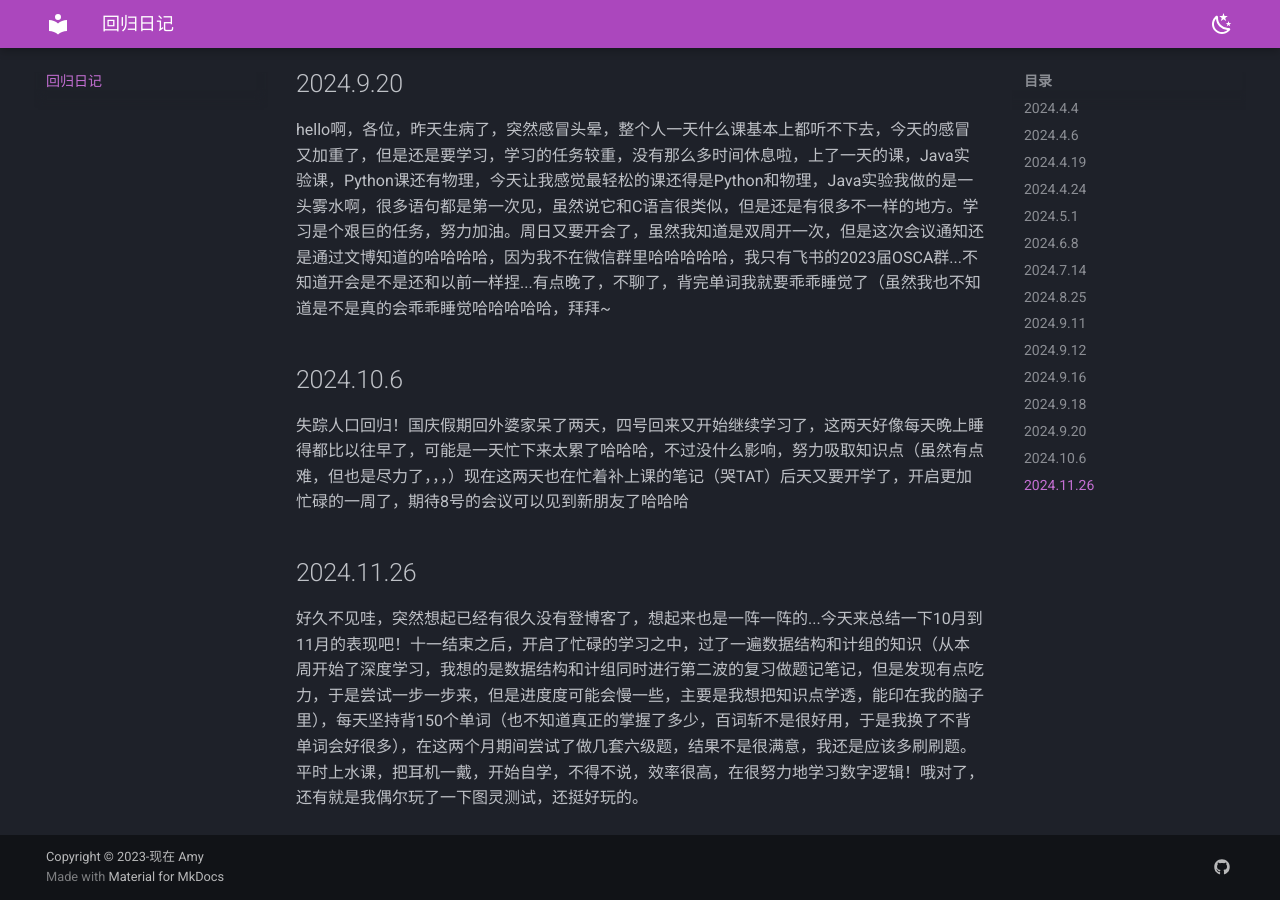
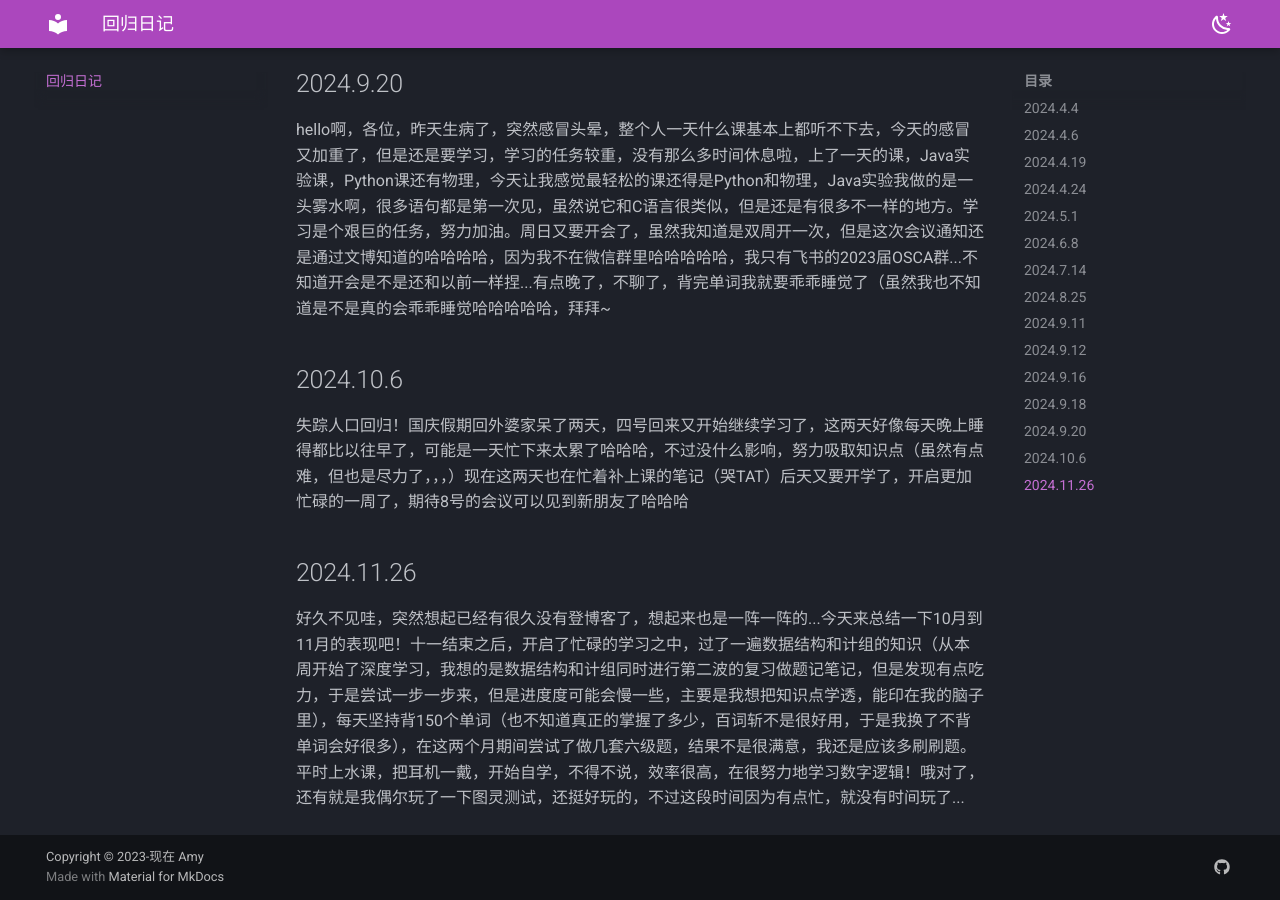
Before and after one commit to AmyWang5/Amyhhh-blog, an MkDocs documentation site: the page built from docs/AMY4/comback.md, in a window 1280 px wide and 900 px high, scrolled down 2431 px. Built offline with MkDocs 1.6.1 and Material for MkDocs 9.7.7, drawn with Linux system fonts in a browser that asks for light colours.

Commit message:
2024-11-26_17:21:43 update

```diff
--- a/docs/AMY4/comback.md
+++ b/docs/AMY4/comback.md
@@ -60,4 +60,4 @@
 
 ## 2024.11.26
 
-好久不见哇，突然想起已经有很久没有登博客了，想起来也是一阵一阵的...今天来总结一下10月到11月的表现吧！十一结束之后，开启了忙碌的学习之中，过了一遍数据结构和计组的知识（从本周开始了深度学习，我想的是数据结构和计组同时进行第二波的复习做题记笔记，但是发现有点吃力，于是尝试一步一步来，但是进度度可能会慢一些，主要是我想把知识点学透，能印在我的脑子里），每天坚持背150个单词（也不知道真正的掌握了多少，百词斩不是很好用，于是我换了不背单词会好很多），在这两个月期间尝试了做几套六级题，结果不是很满意，我还是应该多刷刷题。平时上水课，把耳机一戴，开始自学，不得不说，效率很高，在很努力地学习数字逻辑！哦对了，还有就是我偶尔玩了一下图灵测试，还挺好玩的。
+好久不见哇，突然想起已经有很久没有登博客了，想起来也是一阵一阵的...今天来总结一下10月到11月的表现吧！十一结束之后，开启了忙碌的学习之中，过了一遍数据结构和计组的知识（从本周开始了深度学习，我想的是数据结构和计组同时进行第二波的复习做题记笔记，但是发现有点吃力，于是尝试一步一步来，但是进度度可能会慢一些，主要是我想把知识点学透，能印在我的脑子里），每天坚持背150个单词（也不知道真正的掌握了多少，百词斩不是很好用，于是我换了不背单词会好很多），在这两个月期间尝试了做几套六级题，结果不是很满意，我还是应该多刷刷题。平时上水课，把耳机一戴，开始自学，不得不说，效率很高，在很努力地学习数字逻辑！哦对了，还有就是我偶尔玩了一下图灵测试，还挺好玩的，不过这段时间因为有点忙，就没有时间玩了...
```
